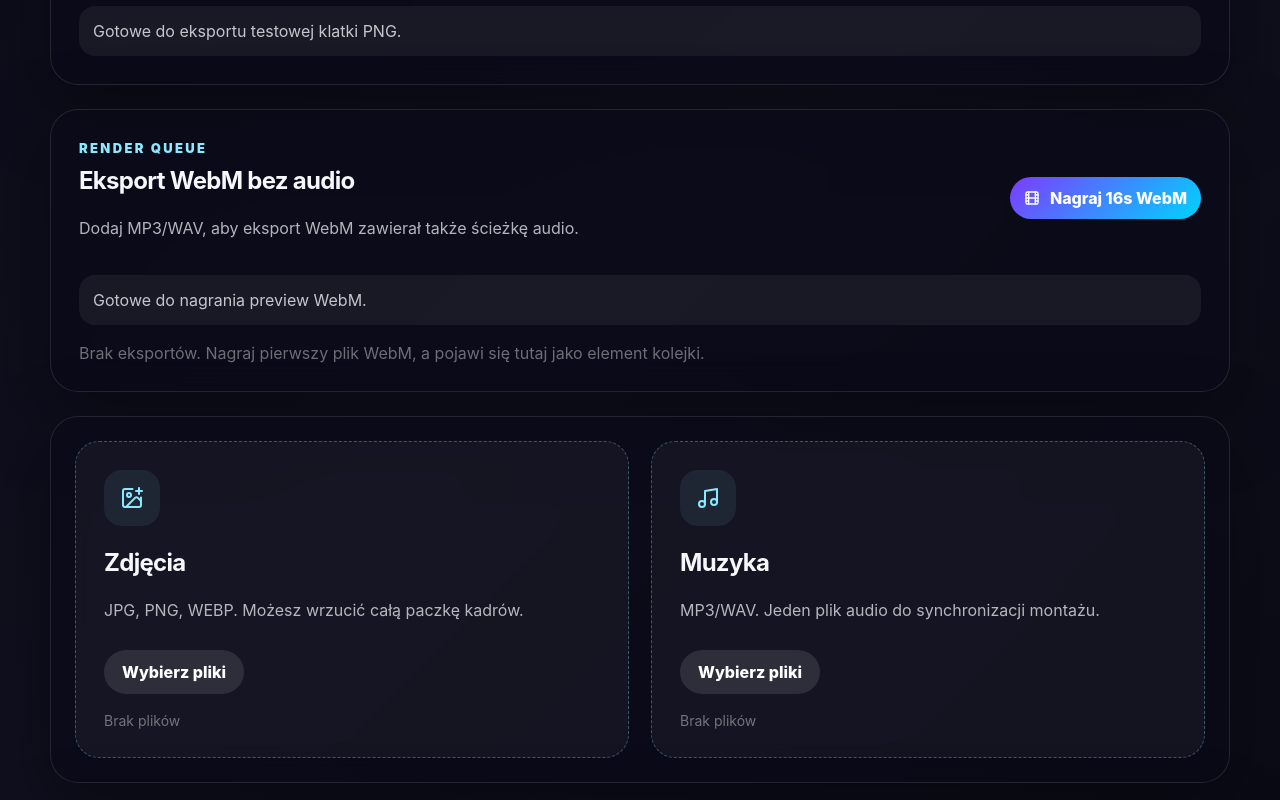
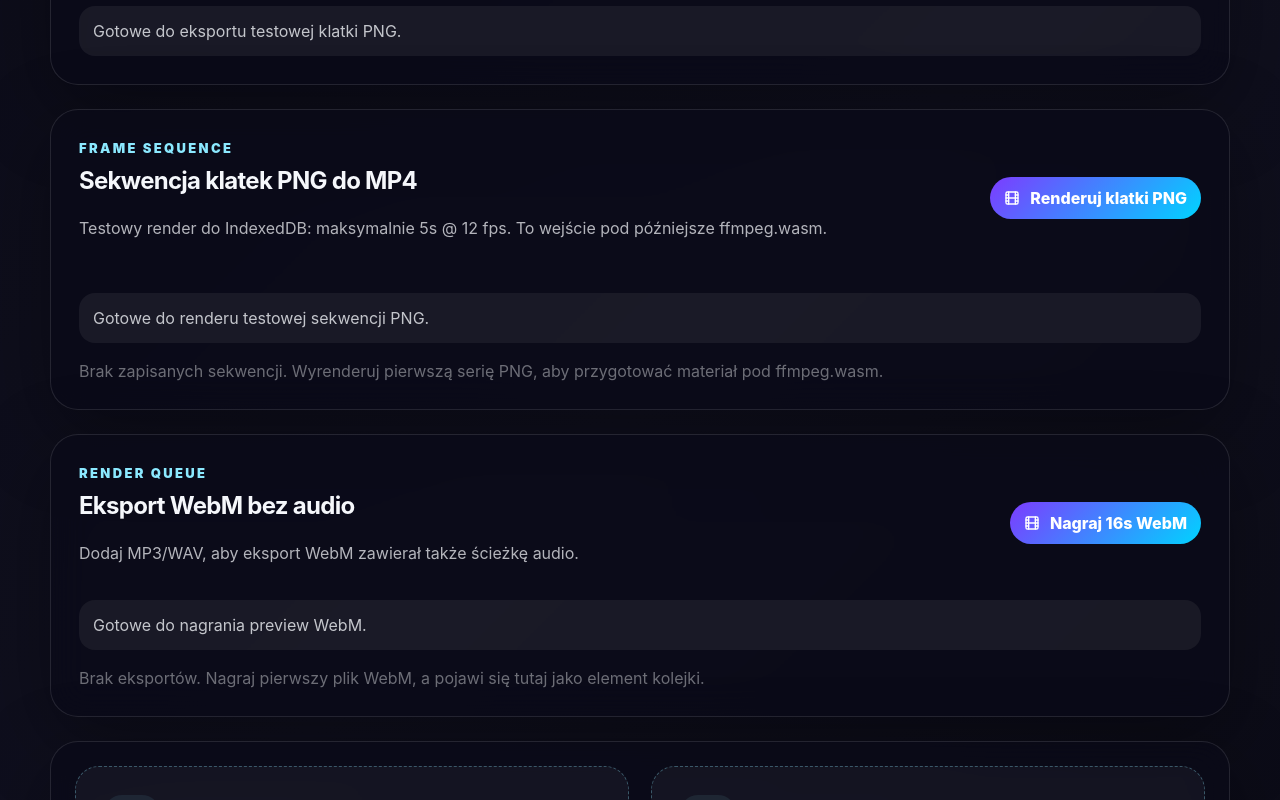
Before and after one commit to KumatyTomi/FotoBeat, a React (Vite) app: page / in a window 1280 px wide. Shown: the part 2040-2840 px from the top of the page. Built offline with nearby package versions, Linux system fonts and the light colour scheme.

Commit message:
Add frame sequence render UI

```diff
--- a/src/App.jsx
+++ b/src/App.jsx
@@ -9,6 +9,7 @@ import { useAudioAnalysis } from './hooks/useAudioAnalysis.js';
 import { useCanvasPreview } from './hooks/useCanvasPreview.js';
 import { useCanvasRecorder } from './hooks/useCanvasRecorder.js';
 import { useFrameExporter } from './hooks/useFrameExporter.js';
+import { useFrameSequenceRenderer } from './hooks/useFrameSequenceRenderer.js';
 import { useMediaAssets } from './hooks/useMediaAssets.js';
 import { useProjectState } from './hooks/useProjectState.js';
 import { describeAudioAnalysis } from './utils/audioAnalysis.js';
@@ -81,6 +82,16 @@ export default function App() {
   });
 
   const frameExporter = useFrameExporter({
+    canvasRef: previewRef,
+    projectName: project.name,
+    timeline,
+    selectedFormat,
+    selectedPreset,
+    selectedMediaAssets: media.selectedMediaAssets,
+    pinnedAssetsByClip: media.pinnedAssetsByClip
+  });
+
+  const frameSequence = useFrameSequenceRenderer({
     canvasRef: previewRef,
     projectName: project.name,
     timeline,
@@ -207,6 +218,44 @@ export default function App() {
 
       <section className="render-export-panel">
         <div>
+          <p className="panel-kicker">Frame sequence</p>
+          <h2>Sekwencja klatek PNG do MP4</h2>
+          <p>Testowy render do IndexedDB: maksymalnie {frameSequence.limits.maxSeconds}s @ {frameSequence.limits.maxFps} fps. To wejście pod późniejsze ffmpeg.wasm.</p>
+        </div>
+        <div className="render-export-actions">
+          <button className="primary-button compact" onClick={() => frameSequence.renderSequence()} disabled={frameSequence.sequenceState.status === 'rendering'}>
+            <Film size={16} />Renderuj klatki PNG
+          </button>
+          {frameSequence.sequenceState.status === 'rendering' && (
+            <button className="ghost-button compact" onClick={frameSequence.cancelSequenceRender}>Przerwij</button>
+          )}
+          {frameSequence.sequenceHistory.length > 0 && (
+            <button className="ghost-button compact" onClick={frameSequence.clearSequences}><Trash2 size={16} />Wyczyść sekwencje</button>
+          )}
+        </div>
+        <div className="sequence-progress" aria-label="Postęp renderu sekwencji">
+          <span style={{ width: `${frameSequence.sequenceState.progress}%` }} />
+        </div>
+        <p className={`render-status ${frameSequence.sequenceState.status}`}>{frameSequence.sequenceState.message}</p>
+        <div className="render-history">
+          {frameSequence.sequenceHistory.length === 0 ? (
+            <span className="empty-state">Brak zapisanych sekwencji. Wyrenderuj pierwszą serię PNG, aby przygotować materiał pod ffmpeg.wasm.</span>
+          ) : frameSequence.sequenceHistory.map((sequence) => (
+            <article key={sequence.id} className="render-history-item">
+              <div>
+                <strong>{sequence.projectName} · {sequence.frameCount} klatek</strong>
+                <span>{new Date(sequence.createdAt).toLocaleString('pl-PL')} · {sequence.seconds}s · {sequence.fps} fps · {sequence.width}×{sequence.height} · {formatBytes(sequence.totalSize)}</span>
+              </div>
+              <div className="render-history-actions">
+                <button className="ghost-button compact" onClick={() => frameSequence.removeSequence(sequence.id)}><Trash2 size={16} />Usuń</button>
+              </div>
+            </article>
+          ))}
+        </div>
+      </section>
+
+      <section className="render-export-panel">
+        <div>
           <p className="panel-kicker">Render queue</p>
           <h2>Eksport WebM {audio ? 'z audio' : 'bez audio'}</h2>
           <p>{audio ? 'MediaRecorder połączy obraz z canvas i ścieżkę audio z Web Audio API.' : 'Dodaj MP3/WAV, aby eksport WebM zawierał także ścieżkę audio.'}</p>
@@ -285,7 +334,7 @@ export default function App() {
       </section>
 
       <TimelinePreview timeline={timeline} />
-      <section id="roadmap" className="roadmap-panel"><div><h2>Następne moduły</h2><p>Kolejne kroki: sekwencja klatek, ffmpeg.wasm i MP4.</p></div><div className="roadmap-list"><span><RefreshCcw size={16} /> Deterministic frame renderer</span><span><Film size={16} /> Render queue</span><span><Download size={16} /> PNG frame export</span></div></section>
+      <section id="roadmap" className="roadmap-panel"><div><h2>Następne moduły</h2><p>Kolejne kroki: przekazanie sekwencji klatek do ffmpeg.wasm i MP4.</p></div><div className="roadmap-list"><span><RefreshCcw size={16} /> Frame sequence</span><span><Film size={16} /> ffmpeg.wasm</span><span><Download size={16} /> MP4 export</span></div></section>
     </main>
   );
 }
```
